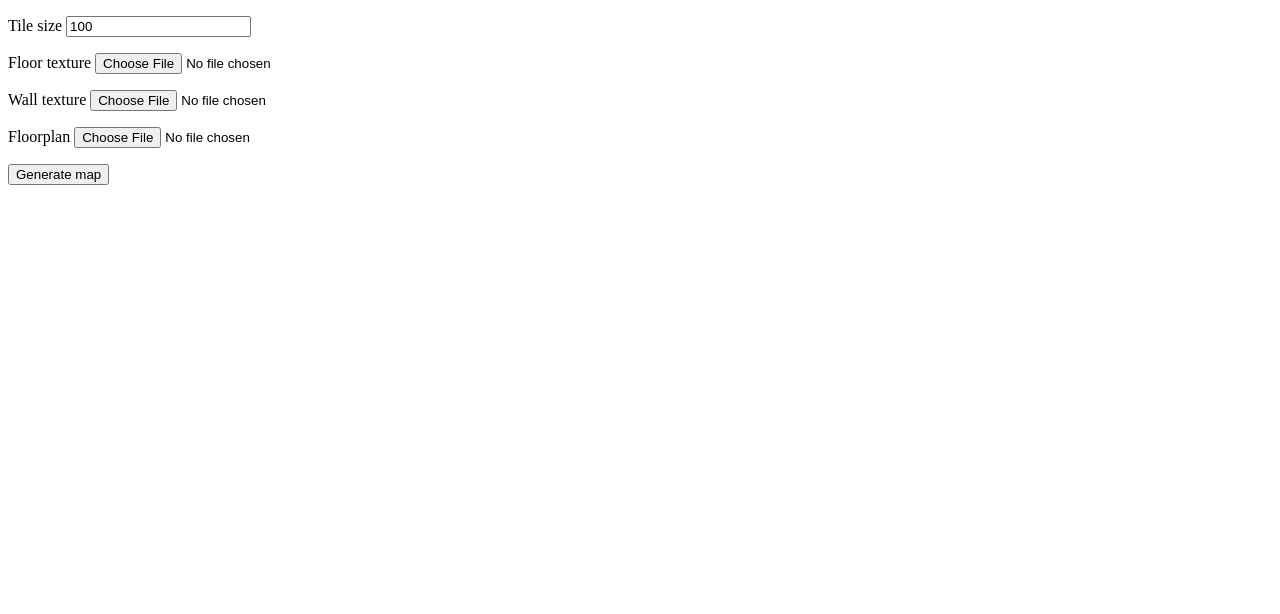
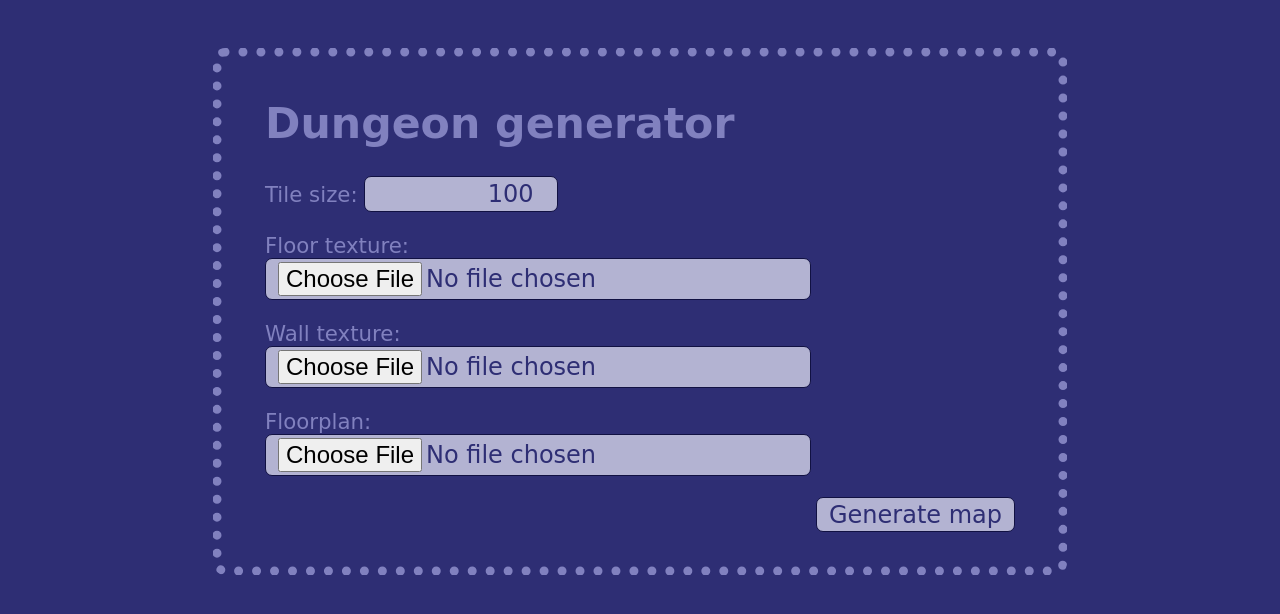
Before and after one commit to detly/dumat, a Flask app: page / in a window 1280 px wide. Shown: the top 614 px of the page. Run offline with Flask 2, Linux system fonts and the light colour scheme; parts of the project's set-up code (start-up, migrations or seed data) failed here and were passed over.

Commit message:
Added styling to web app

```diff
--- /dev/null
+++ b/dungeon/static/style.css
@@ -0,0 +1,74 @@
+body {
+    font-family: 'DejaVu Sans', 'Verdana', sans-serif;
+    font-size: 16pt;
+
+    color: #8181BF;
+    background-color: #2E2E74;
+
+    margin-left: 10em;
+    margin-right: 10em;
+    margin-top: 4ex;
+    margin-bottom: 4ex;
+
+    padding-left: 2em;
+    padding-right: 2em;
+    padding-top: 1ex;
+    padding-bottom: 1ex;
+
+    border-style: dotted;
+    border-width: 0.8ex;
+    border-radius: 1ex;
+}
+
+body.error {
+    color: #BF8181;
+    background-color: #742E2E;
+}
+
+p.submission {
+    text-align: right;
+}
+
+label:after{
+    content: ": ";
+}
+
+input[type="number"] {
+    border-style: solid;
+    border-radius: 0.5ex;
+    border-width: 1px;
+    border-color: #111142;
+
+    padding: 0.2ex 1em;
+    font-family: 'DejaVu Sans', 'Verdana', sans-serif;
+    font-size: 18pt;
+    color: #2E2E74;
+    background-color: #B3B3D2;
+
+    text-align: right;
+    width: 6em;
+}
+
+button[type="submit"],
+input[type="button"],
+input[type="file"] {
+    border-style: solid;
+    border-radius: 0.5ex;
+    border-width: 1px;
+    border-color: #111142;
+
+    padding: 0.2ex 0.5em;
+    font-family: 'DejaVu Sans', 'Verdana', sans-serif;
+    font-size: 18pt;
+    color: #2E2E74;
+    background-color: #B3B3D2;
+}
+
+input[type="file"] {
+    display: block;
+}
+
+input::-webkit-outer-spin-button,
+input::-webkit-inner-spin-button {
+    -webkit-appearance: none;
+}
--- a/dungeon/templates/base.html
+++ b/dungeon/templates/base.html
@@ -2,8 +2,9 @@
 <html>
     <head>
         <title>{% block page_title %}{% endblock %}</title>
+        <link rel="stylesheet" href="{{ url_for('static', filename='style.css') }}">
     </head>
-    <body>
+    <body class="{{page_class}}">
         {% block content %}
         {% endblock %}
     </body>
--- a/dungeon/templates/index.html
+++ b/dungeon/templates/index.html
@@ -3,6 +3,8 @@
 {% block page_title %}Dungeon excavator{% endblock %}
 
 {% block content %}
+<h1>Dungeon generator</h1>
+
 <form action="map.svg" method="POST" enctype="multipart/form-data">
     <p>
     <label for="size">Tile size</label>
@@ -29,7 +31,7 @@
     <input id="floorplan" name="floorplan" type="file" required="true">
     </p>
 
-    <p>
+    <p class="submission">
     <button type="submit">Generate map</button>
     </p>
 </form>
--- a/dungeon/web.py
+++ b/dungeon/web.py
@@ -36,7 +36,7 @@ def root():
 @app.route("/error")
 def error():
     """ Display errors. """
-    return render_template('error.html')
+    return render_template('error.html', page_class='error')
 
 @app.route("/map.svg", methods=['POST'])
 def process():
--- a/setup.py
+++ b/setup.py
@@ -35,7 +35,8 @@ setup(
 
     entry_points = {
         'console_scripts': [
-            'excavate = dungeon.excavate:main'
+            'excavate = dungeon.excavate:main',
+            'webcavate = dungeon.web:main',
         ]
     }
 )
```
